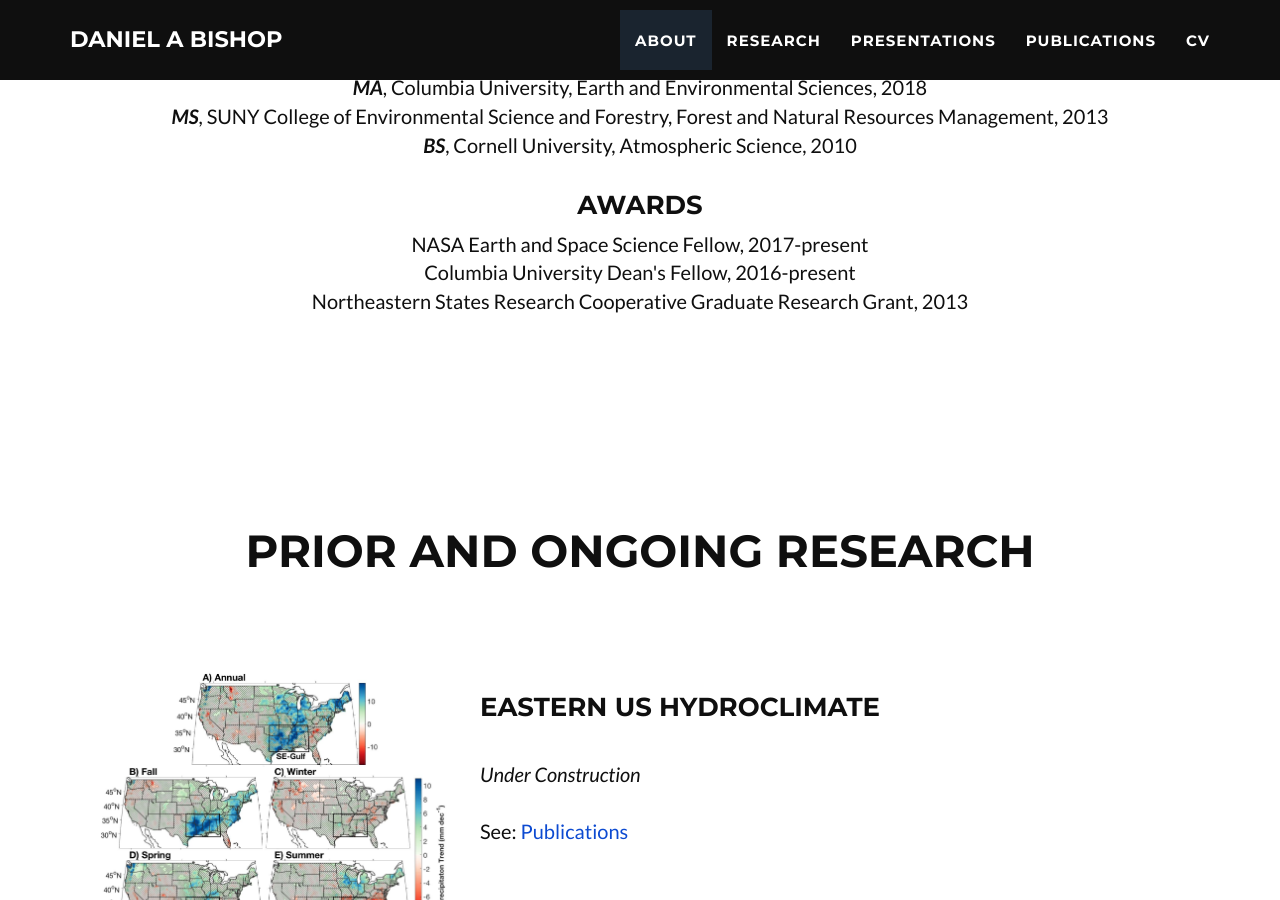
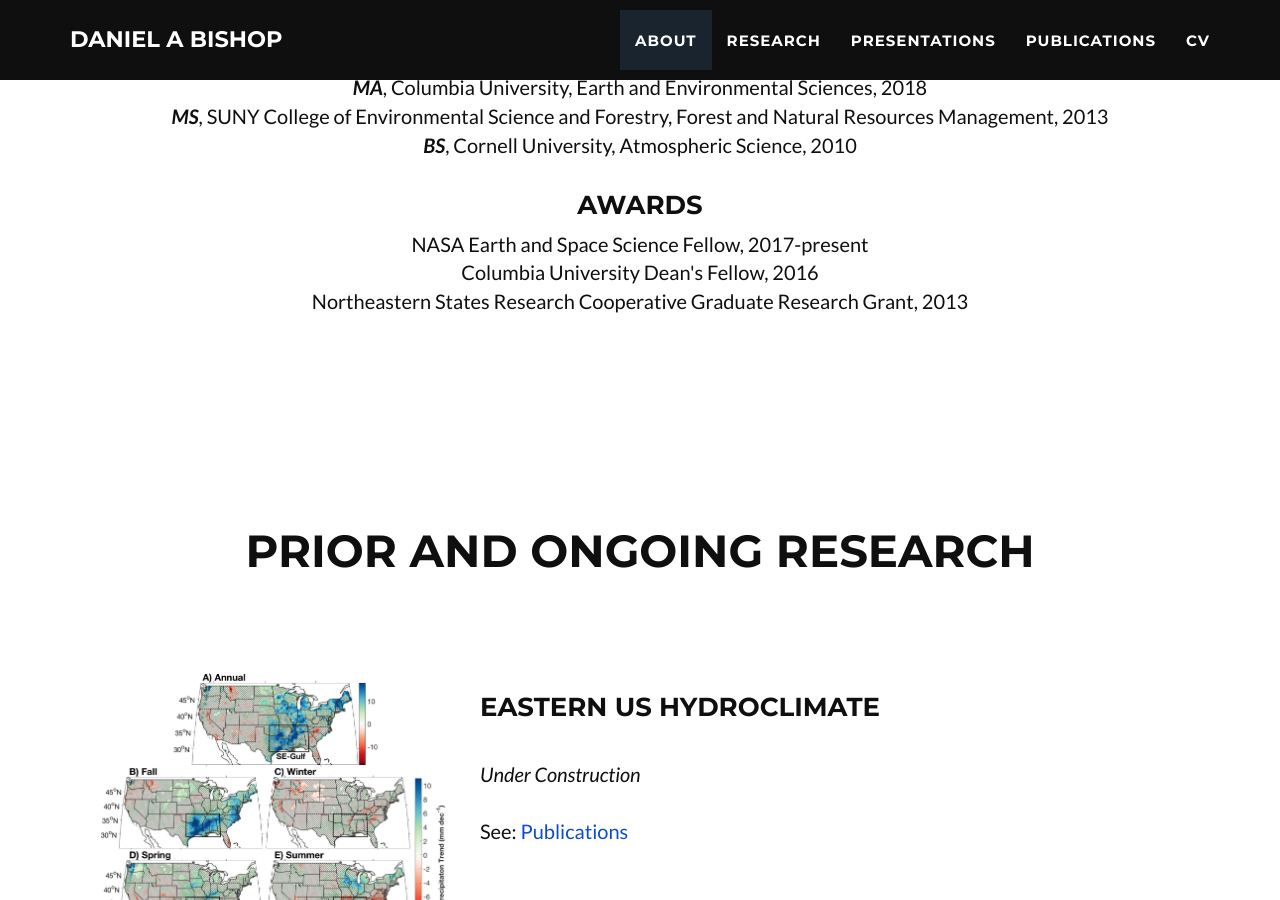
Before and after one commit to danielabishop/danielabishop.github.io, a Jekyll site: the page built from index.html, in a window 1280 px wide and 900 px high, scrolled down 1418 px. Built offline with Jekyll 4.4.1, drawn with Linux system fonts in a browser that asks for light colours; some web fonts are replaced; comment, search, counter and statistics services are not loaded.

Commit message:
CV update

```diff
--- a/_includes/about.html
+++ b/_includes/about.html
@@ -8,7 +8,7 @@
             </div>
             <div class="row">
                 <div class="col-lg-8 col-lg-offset-2 text-center">
-                    <a href="https://www.ldeo.columbia.edu/sites/default/files/Bishop_LDEO_CV.pdf" class="btn btn-lg btn-outline">
+                    <a href="https://www.ldeo.columbia.edu/sites/default/files/Bishop_LDEO_CV_0.pdf" class="btn btn-lg btn-outline">
                         <i class="fa fa-download"></i> View Full CV
                     </a>
                 </div>
--- a/_includes/portfolio_grid.html
+++ b/_includes/portfolio_grid.html
@@ -41,7 +41,7 @@
                 <div class="col-lg-12 text-center">
                     <h3 class="section-heading">Awards</h3>
                     <p>NASA Earth and Space Science Fellow, 2017-present <br>
-                        Columbia University Dean's Fellow, 2016-present <br>
+                        Columbia University Dean's Fellow, 2016 <br>
                         Northeastern States Research Cooperative Graduate Research Grant, 2013 </p>
                 </div>
             </div>
```
Also changed, not shown: 5 other files.
